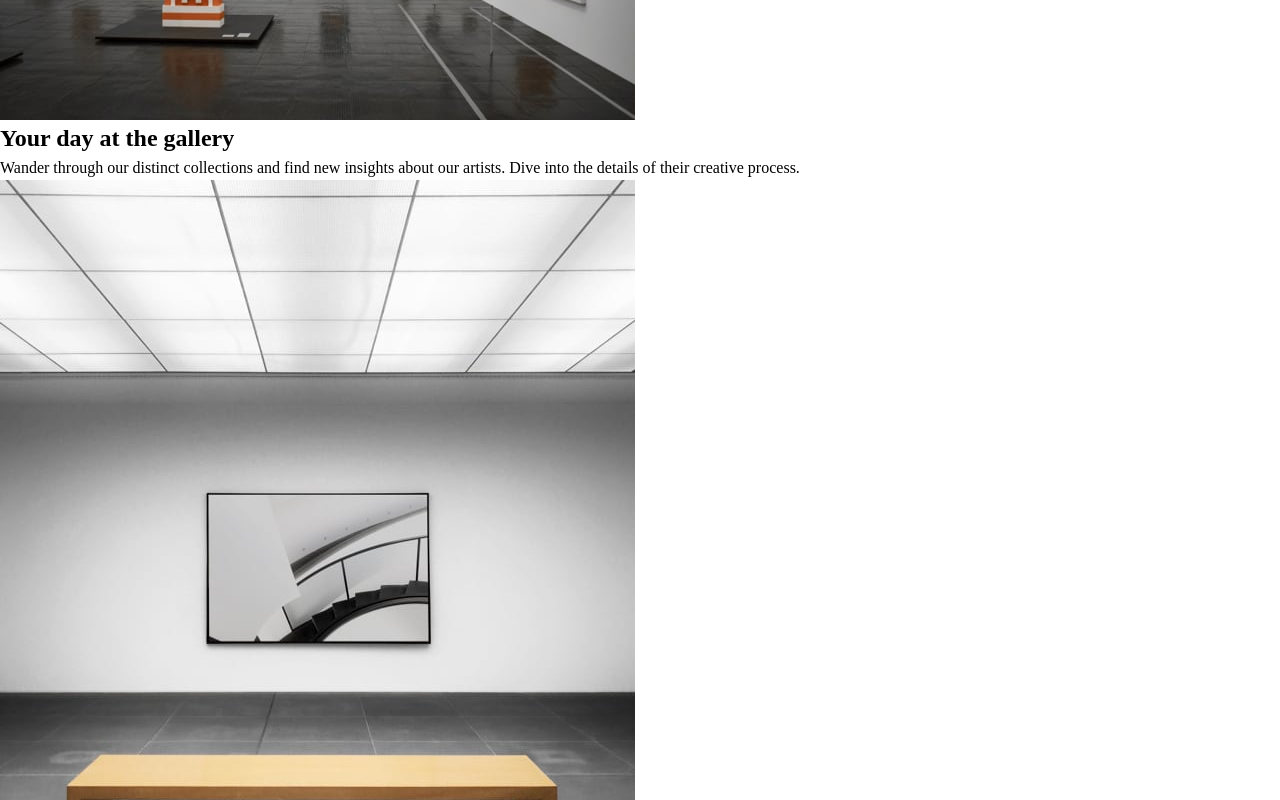
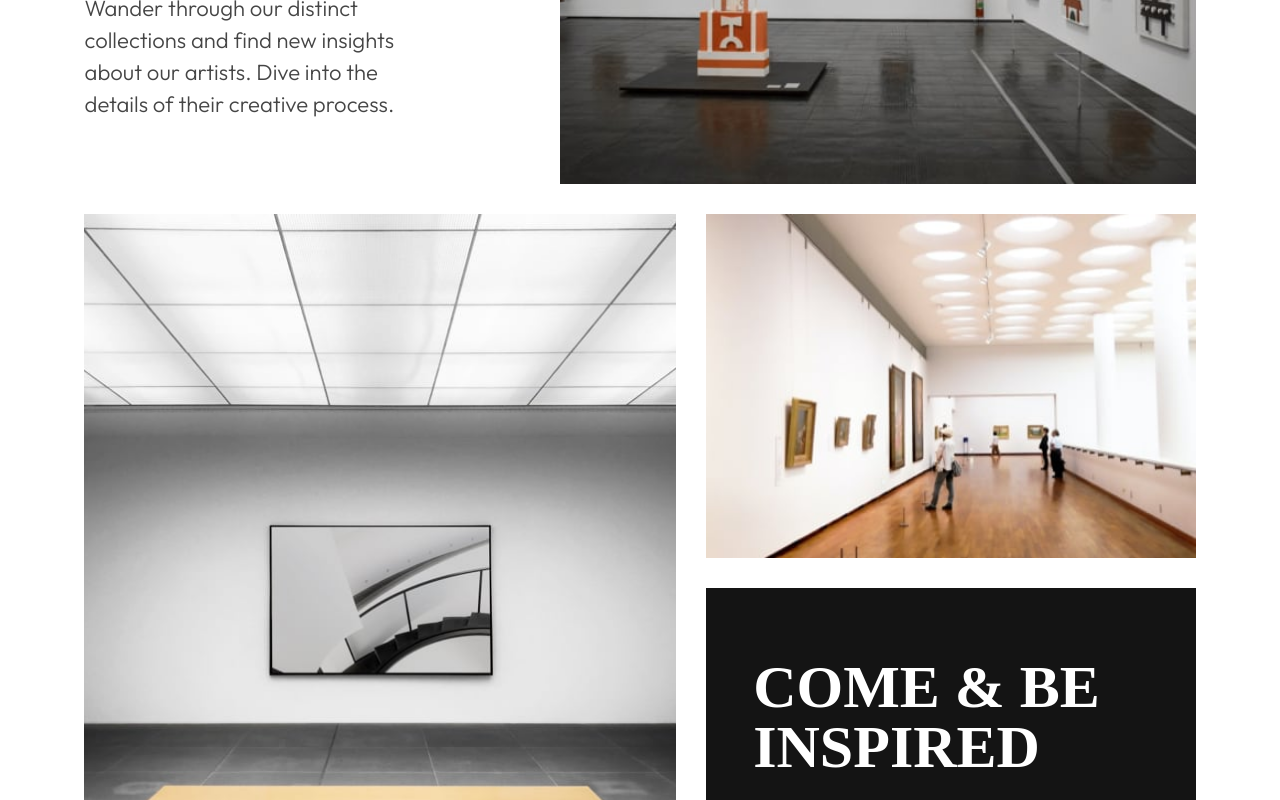
Before and after one commit to V-Carames/React--Modern-Art-Gallery, a React (Vite) app: page / in a window 1280 px wide. Shown: the part 1260-2060 px from the top of the page. Built offline with nearby package versions, Linux system fonts and the light colour scheme; a web font is replaced by a local one.

Commit message:
"Gallery" Components Styled

```diff
--- /dev/null
+++ b/src/scss/components/gallery/_gallery.scss
@@ -0,0 +1,34 @@
+.gallery__container {
+  max-width: 74.44rem;
+  display: grid;
+  grid-template-areas:
+    "area-two"
+    "area-one"
+    "area-three"
+    "area-four"
+    "area-five";
+
+  padding: 0 1rem;
+  margin: 0 auto 7.38rem auto;
+}
+
+@media (min-width: 43.75rem) {
+  .gallery__container {
+    grid-template-areas:
+      "area-one area-two area-two"
+      "area-three area-three area-four"
+      "area-three area-three area-five";
+    gap: 0.69rem;
+
+    padding: 0 2.5rem;
+    margin-bottom: 7.31rem;
+  }
+}
+
+@media (min-width: 68.75em) {
+  .gallery__container {
+    gap: 1.88rem;
+
+    margin-bottom: 11.06rem;
+  }
+}
--- /dev/null
+++ b/src/scss/components/gallery/_galleryContent.scss
@@ -0,0 +1,87 @@
+.gallery__card {
+  display: flex;
+  flex-direction: column;
+  align-self: stretch;
+
+  &--light {
+    grid-area: area-one;
+    gap: 1.31rem;
+
+    color: var(--secondary-color);
+
+    margin-bottom: 2rem;
+
+    background: var(--quaternary-color);
+  }
+
+  &--dark {
+    grid-area: area-five;
+    gap: 1.5rem;
+
+    color: var(--quaternary-color);
+
+    background: var(--secondary-color);
+
+    padding: 3rem 1.5rem 2.94rem 1.5rem;
+  }
+}
+
+.gallery__heading {
+  font-size: 3.13rem;
+  line-height: 0.9;
+  font-family: var(--font-family-one);
+  font-weight: 900;
+  text-transform: uppercase;
+}
+
+.gallery__text {
+  font-size: 1.13rem;
+  line-height: 1.56;
+
+  &--dark {
+    font-family: var(--font-family-two);
+    font-weight: 300;
+    color: var(--tertiary-color);
+  }
+}
+
+@media (min-width: 43.75rem) {
+  .gallery__card--light {
+    max-width: 17.44rem;
+
+    gap: 1.56rem;
+
+    padding: 4.25rem 3.38rem 4rem 0;
+    margin-bottom: 0;
+  }
+
+  .gallery__card--dark {
+    max-width: 100%;
+
+    padding: 5.31rem 1.75rem 5.31rem 1.81rem;
+  }
+}
+
+@media (min-width: 68.75em) {
+  .gallery__card--light {
+    max-width: 27.81rem;
+
+    gap: 2rem;
+
+    padding: 3.75rem 6.5rem 4rem 0;
+  }
+
+  .gallery__card--dark {
+    padding: 4.31rem 2.44rem 4.06rem 2.94rem;
+  }
+
+  .gallery__heading {
+    font-size: 3.75rem;
+    line-height: 1;
+  }
+
+  .gallery__text {
+    font-size: 1.38rem;
+    line-height: 1.45;
+  }
+}
--- /dev/null
+++ b/src/scss/components/gallery/_galleryPicture.scss
@@ -0,0 +1,28 @@
+.gallery__picture {
+  & img {
+    width: 100%;
+    height: 100%;
+    object-fit: cover;
+  }
+
+  &--one {
+    grid-area: area-two;
+    margin-bottom: 1.56rem;
+  }
+
+  &--two {
+    grid-area: area-three;
+    margin-bottom: 0.94rem;
+  }
+
+  &--three {
+    grid-area: area-four;
+    margin-bottom: 1rem;
+  }
+}
+
+@media (min-width: 43.75rem) {
+  .gallery__picture {
+    margin-bottom: 0;
+  }
+}
--- a/src/scss/main.scss
+++ b/src/scss/main.scss
@@ -9,3 +9,7 @@
 @use "components/hero/hero";
 @use "components/hero/heroImg";
 @use "components/hero/heroContent";
+
+@use "components/gallery/gallery";
+@use "components/gallery/galleryPicture";
+@use "components/gallery/galleryContent";
```
